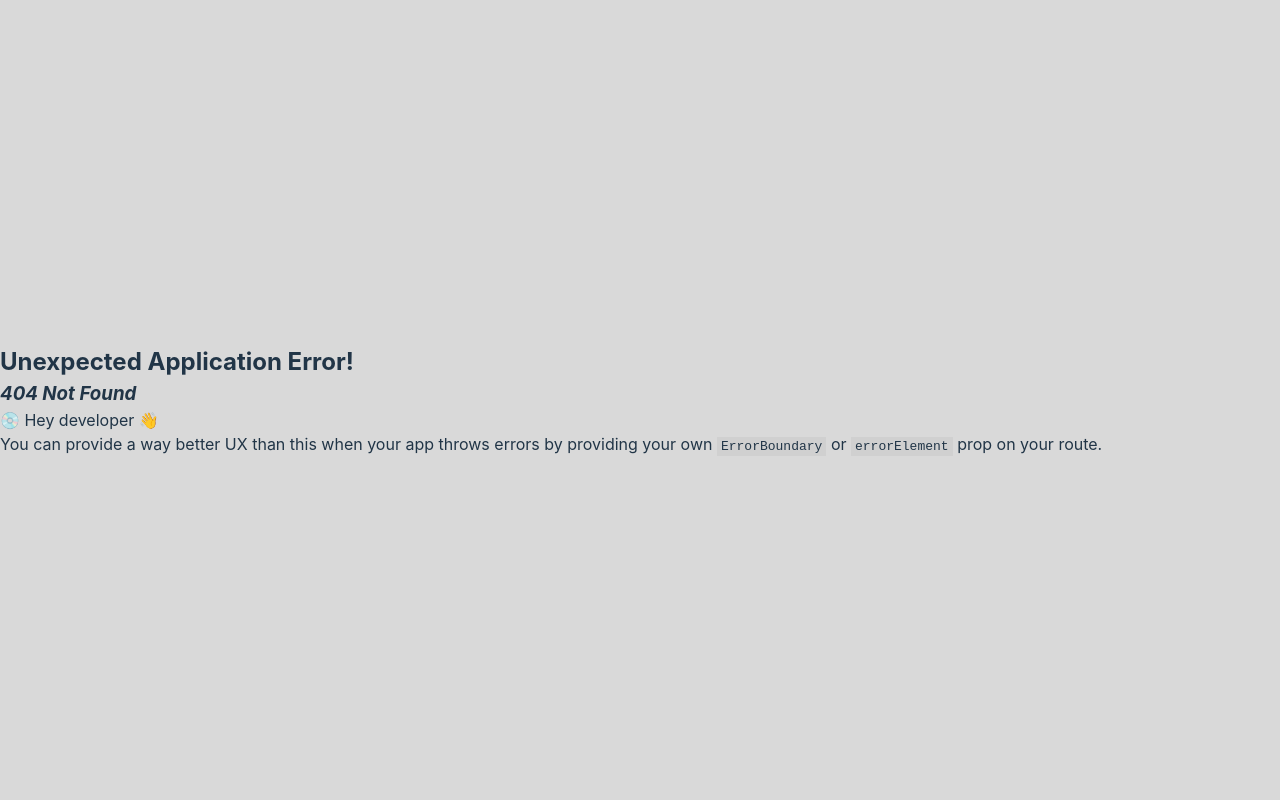
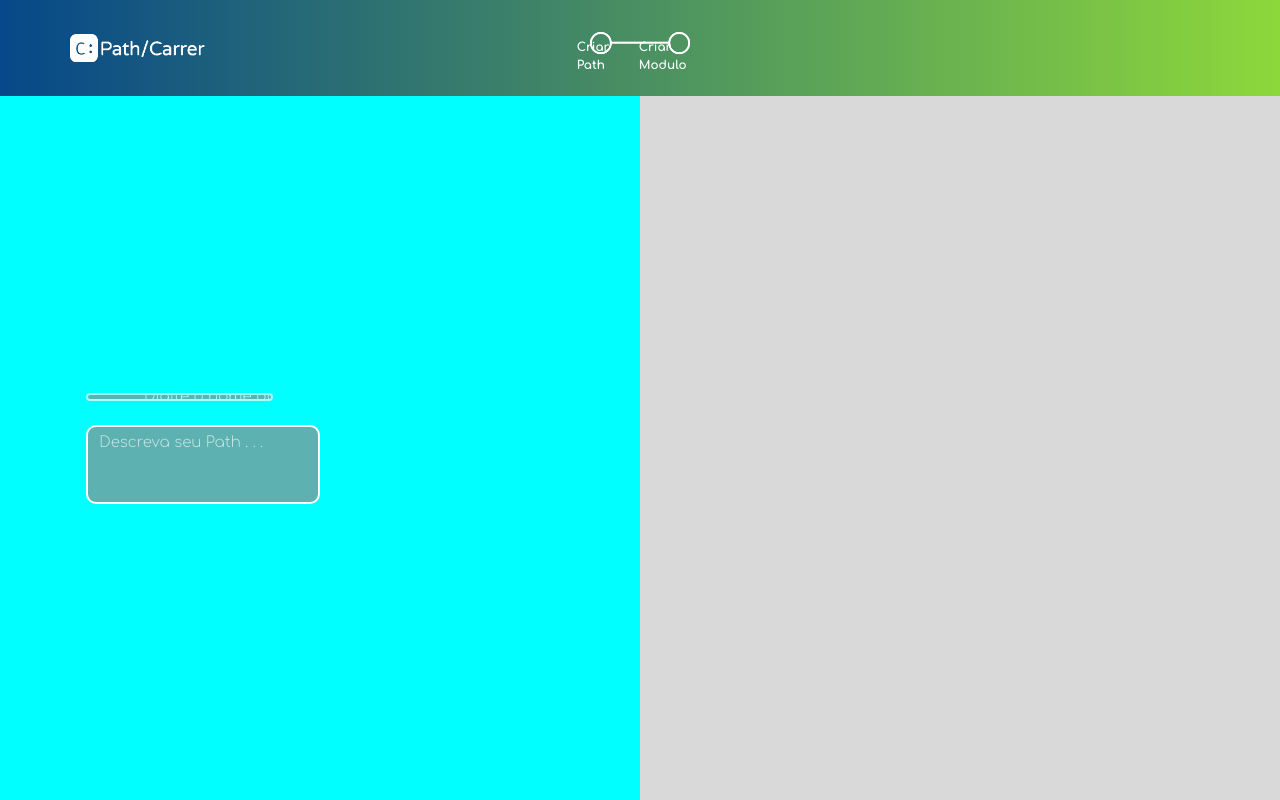
Before and after one commit to AlisonMartinss/Path-Directory---Front, a React (Vite) app in the folder PathDirectory/: page /loby/modulo in a window 1280 px wide. Before the commit this address had no page. Built offline with nearby package versions, Linux system fonts and the light colour scheme.

Commit message:
Inicio do modulo e conteudo

```diff
--- a/PathDirectory/src/App.jsx
+++ b/PathDirectory/src/App.jsx
@@ -5,6 +5,7 @@ import Loby from '../src/Pages/Loby/Loby'
 import StarButton from './Pages/FunçõesGlobais/favorito/favorito'
 import Curso from './Pages/curso/curso'
 import Path from '../src/Pages/Path/Path'
+import Criarmodulo from './Pages/CriarModulo/Criarmodulo'
 
 
 /* ROTAAS */
@@ -23,6 +24,7 @@ createBrowserRouter(createRoutesFromElements(
   <Route path="/star" element={<StarButton/>}/>
   <Route path="/loby/curso" element={<Curso/>}/>
   <Route path="/loby/path" element={<Path/>}/>
+  <Route path="/loby/modulo" element={<Criarmodulo/>}/>
 
 </Route>
 ))
--- /dev/null
+++ b/PathDirectory/src/Pages/CriarModulo/Criarmodulo.css
@@ -0,0 +1,134 @@
+*{
+    box-sizing: border-box;
+}
+
+.main_modulo{
+    display: flex;
+    flex-direction: column;
+
+
+
+
+
+   width: 100vw;
+   height: 100vh;}
+
+.header-modulo{
+    display: flex;
+    align-items: flex-start;
+    justify-content: center;
+
+
+    width: 100%;
+    height: 12%;
+}
+
+.header_Path{
+    display: flex;
+    flex-direction: column;
+    align-items: center;
+    justify-content: center;
+
+    position: relative;
+    width: 100%;
+    height: 12%;
+    background-color: aqua;
+}
+
+.home_contanier{
+    position: absolute;
+    width: 100%;
+    height: 100%;
+    z-index: 1;
+}
+
+.etapas{
+    display: flex;
+    flex-direction: column;
+    justify-content: center;
+    position: absolute;
+    z-index: 2;
+
+    margin-top: 1%;
+
+    width: 20%;
+    height: 80%;
+
+    background-color: rgba(0, 0, 0, 0);
+
+}
+
+.etapas-img{
+    display: flex;
+    flex-direction: column;
+    justify-content: center;
+    align-items: flex-start;
+
+    margin-top: -10%;
+
+    width: 100%;
+    height: 225%;
+background-color: rgba(137, 43, 226, 0);
+}
+
+.textos_CTA{
+    display: flex;
+    justify-content: space-between;
+    align-items: flex-end;
+
+    position: absolute;
+
+    z-index: 2;
+    width: 11%;
+    height: 40%;
+
+
+    margin-top: 1%;
+}
+
+.textos_CTA_tx{
+
+    font-family: "Comfortaa", sans-serif;
+    font-optical-sizing: none;
+    font-weight: 800;
+    font-style: normal;
+
+    font-size: 12px;
+    color: rgb(255, 255, 255);}
+
+.txttA{
+    margin-left: 5%;}
+.txttB{
+    margin-left: 5%;}
+
+
+.central{
+    width: 100%;
+    height: 88%;
+
+    display: flex;
+    flex-direction: column;
+    justify-content: center;
+    align-items: center;
+
+}
+
+.modulo_input{
+    display: flex;
+    flex-direction: column;
+    justify-content: center;
+    align-items: center;
+
+    background-color: aqua;
+    width:50%;
+    height: 88%;
+
+    margin-left: 0%;
+}
+
+
+.modulo_modulo{
+    background-color: #A8A6A6;
+    width: 40%;
+    height: 50%;
+}
--- /dev/null
+++ b/PathDirectory/src/Pages/CriarModulo/Criarmodulo.jsx
@@ -0,0 +1,36 @@
+import '../CriarModulo/Criarmodulo.css'
+import '../../../public/Midias/etapas-img.png'
+import Home2 from '../Home2/Home2';
+
+function Criarmodulo () {
+    return (
+        <main className='main_modulo'>
+            <header className='header_Path'>
+                <div className='etapas'>
+                    <img className='etapas-img' src="../../../public/Midias/etapas-img.png" alt="" />
+                </div>
+
+                <div className='textos_CTA'>
+                    <div className='textos_CTA_tx txttA'>Criar Path</div>
+                    <div className='textos_CTA_tx txttB'>Criar Modulo</div>
+                </div>
+
+                <div className='home_contanier'><Home2/></div>
+            </header>
+           <div className='modulo_input'>
+                <form action="">
+                    <div className='input_Path'>
+                    <input className='inside_input_Path' type="text" id="nome" name="nome" placeholder="Digite o nome do modulo"/>
+                    </div>
+
+                    <div className='descricao'>
+                    <textarea className='descricao_area' placeholder='Descreva seu Path . . .' id="description" name="description" rows="4" cols="50" maxlength="3000"></textarea>
+                    </div>
+                </form>
+           </div>
+        </main>
+
+    )
+}
+
+export default Criarmodulo;
```
